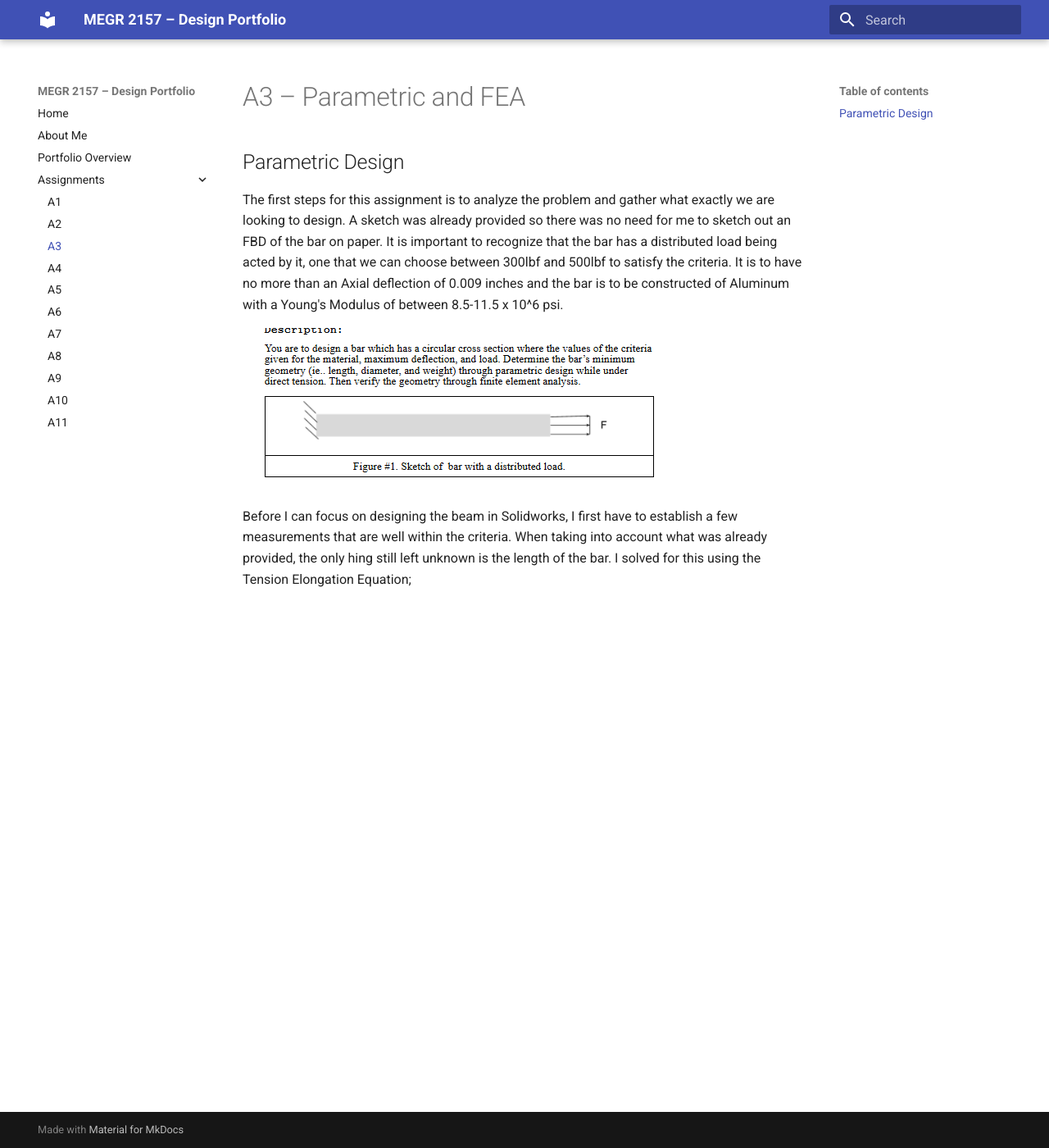
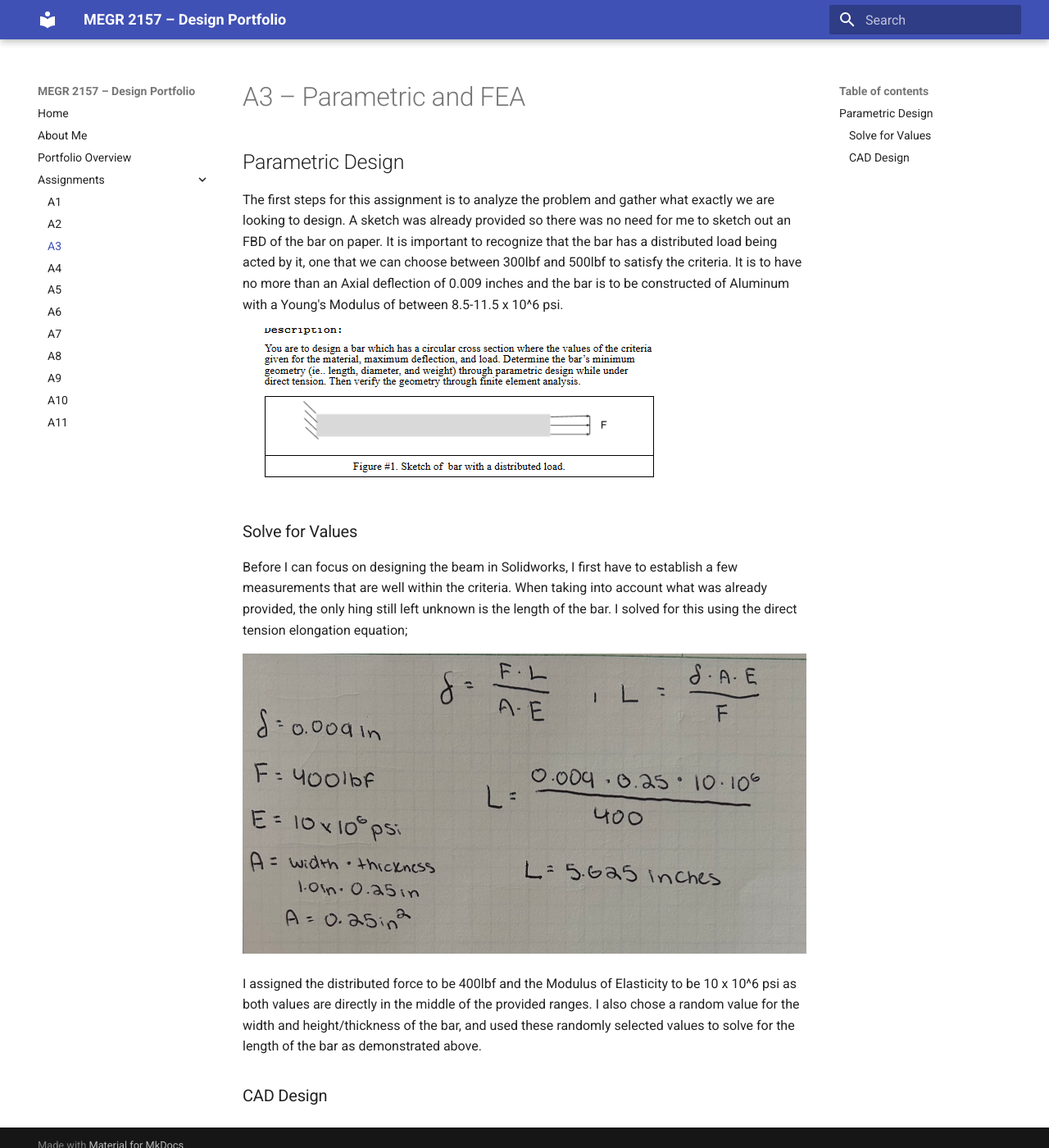
Before and after one commit to bspinne2/megr2157-portfolio, an MkDocs documentation site: the page built from docs/assignments/A03/index.md, in a window 1280 px wide and 1400 px high. Shown: the whole window at 82% size. Built offline with MkDocs 1.6.1 and Material for MkDocs 9.7.7, drawn with Linux system fonts in a browser that asks for light colours.

Commit message:
Update index.md

```diff
--- a/docs/assignments/A03/index.md
+++ b/docs/assignments/A03/index.md
@@ -6,4 +6,12 @@ The first steps for this assignment is to analyze the problem and gather what ex
 
 ![Screenshot](Screenshot%202026-09-09%20130419.png)
 
-Before I can focus on designing the beam in Solidworks, I first have to establish a few measurements that are well within the criteria. When taking into account what was already provided, the only hing still left unknown is the length of the bar. I solved for this using the Tension Elongation Equation;
+### Solve for Values
+
+Before I can focus on designing the beam in Solidworks, I first have to establish a few measurements that are well within the criteria. When taking into account what was already provided, the only hing still left unknown is the length of the bar. I solved for this using the direct tension elongation equation;
+
+![Image Description](IMG_2927.jpeg)
+
+I assigned the distributed force to be 400lbf and the Modulus of Elasticity to be 10 x 10^6 psi as both values are directly in the middle of the provided ranges. I also chose a random value for the width and height/thickness of the bar, and used these randomly selected values to solve for the length of the bar as demonstrated above.
+
+### CAD Design
```
